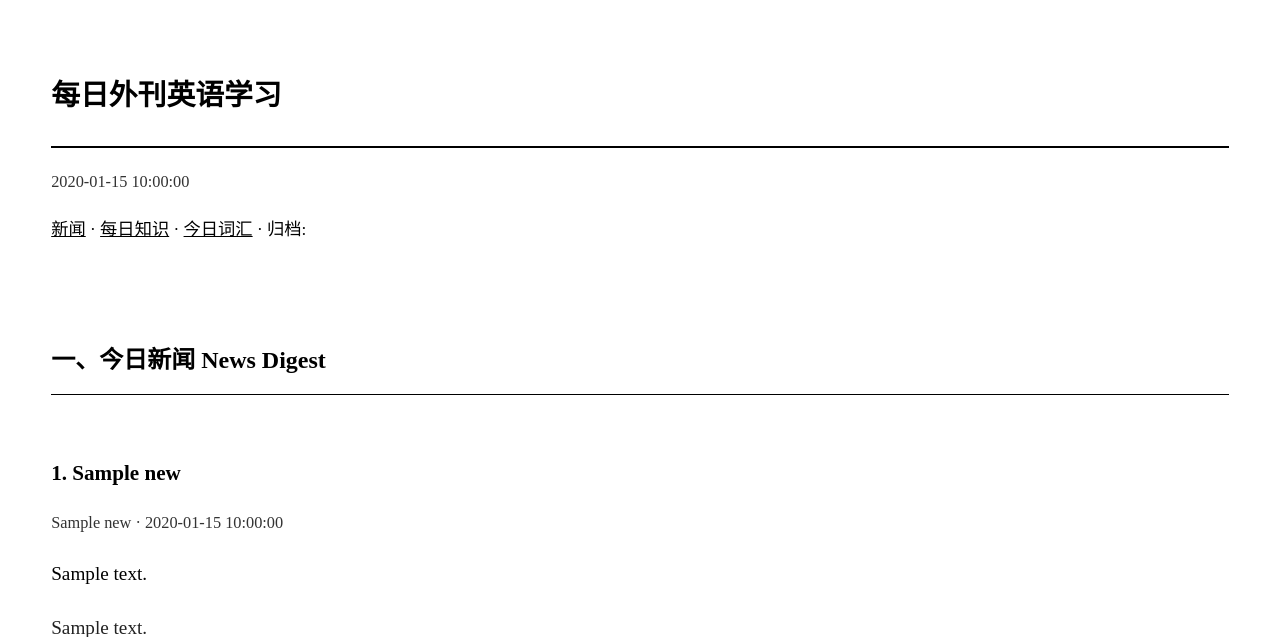
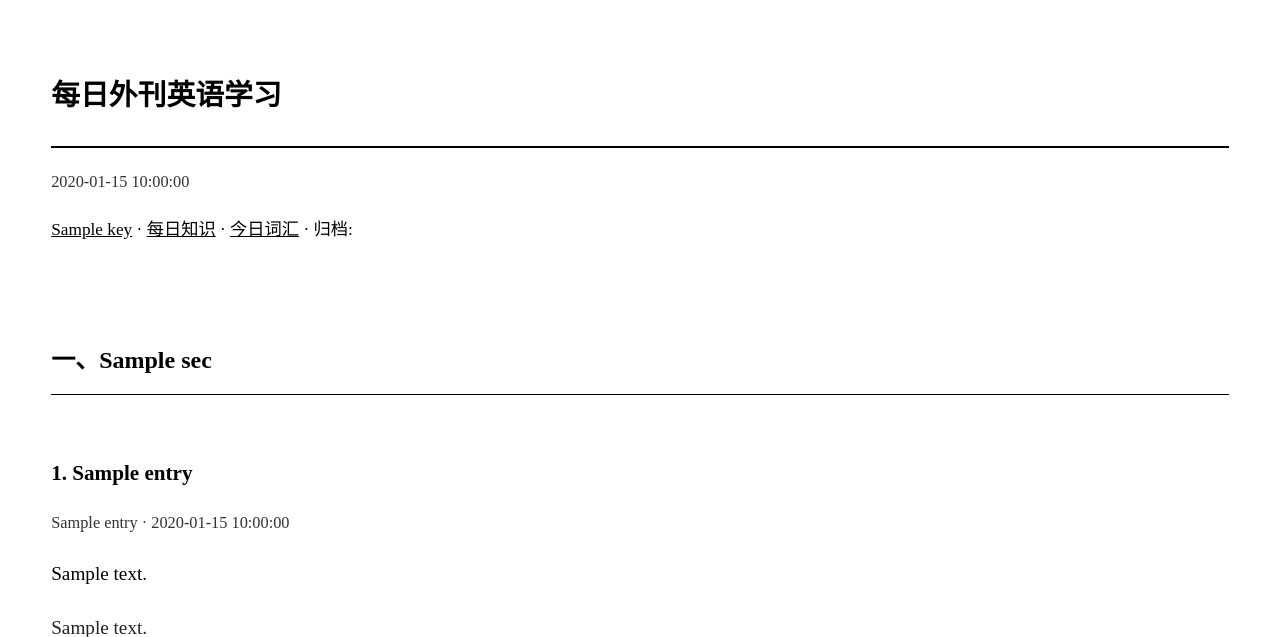
Before and after one commit to gaoshiqi1991-tech/daily-english-learning, a Python web app: template templates/kindle.html in a window 1280 px wide. Shown: the top 637 px of the page. Run offline with Jinja, Linux system fonts and the light colour scheme; the template is opened without the code that fills it: most values are stand-ins (such as "Sample title", 1, 10 or a date in 2020).

Commit message:
feat: render news by sections with dynamic numbering (PC + Kindle)

```diff
--- a/templates/kindle.html
+++ b/templates/kindle.html
@@ -26,12 +26,14 @@
 <h1>每日外刊英语学习</h1>
 <p class="date">{{ date }}</p>
 <p class="nav">
-  <a href="#news">新闻</a> · <a href="#kb">每日知识</a> · <a href="#vocab">今日词汇</a>
+  {% for sec in news_sections %}<a href="#sec{{ loop.index }}">{{ sec.key }}</a> · {% endfor %}<a href="#kb">每日知识</a> · <a href="#vocab">今日词汇</a>
   {% if archive_links %} · 归档: {% for a in archive_links %}<a href="archive/{{ a }}.html">{{ a.replace('kindle-', '')[5:] }}</a> {% endfor %}{% endif %}
 </p>
 
-<h2 id="news">一、今日新闻 News Digest</h2>
-{% for n in news %}
+{% set nums = ['一','二','三','四','五','六','七','八'] %}
+{% for sec in news_sections %}
+<h2 id="sec{{ loop.index }}">{{ nums[loop.index0] }}、{{ sec.title }}</h2>
+{% for n in sec.entries %}
 <div class="item">
   <h3>{{ loop.index }}. {{ n.title }}</h3>
   <p class="src">{{ n.source_name }} · {{ n.published }}</p>
@@ -44,9 +46,10 @@
   {% endif %}
 </div>
 {% endfor %}
+<hr>
+{% endfor %}
 
-<hr>
-<h2 id="kb">二、每日知识 Knowledge of the Day</h2>
+<h2 id="kb">{{ nums[news_sections|length] }}、每日知识 Knowledge of the Day</h2>
 {% for it in kb_items %}
 <div class="item">
   <h3>{{ loop.index }}. {{ it.title }}</h3>
@@ -59,7 +62,7 @@
 {% endfor %}
 
 <hr>
-<h2 id="vocab">三、今日词汇 Vocabulary of the Day</h2>
+<h2 id="vocab">{{ nums[news_sections|length + 1] }}、今日词汇 Vocabulary of the Day</h2>
 {% for v in vocab %}
 <div class="item">
   <p><span class="word">{{ loop.index }}. {{ v.word }}</span> {{ v.phonetic }} <i>{{ v.pos }}</i></p>
--- a/templates/page.html
+++ b/templates/page.html
@@ -44,8 +44,9 @@
     <div class="date">{{ date }}</div>
   </header>
 
-  <h2>📰 今日新闻 News Digest</h2>
-  {% for n in news %}
+  {% for sec in news_sections %}
+  <h2>{{ sec.icon }} {{ sec.title }}</h2>
+  {% for n in sec.entries %}
   <div class="card">
     <h3>{{ n.title }}</h3>
     <div class="src">{{ n.source_name }} · {{ n.published }} · <a href="{{ n.url }}">原文 ↗</a></div>
@@ -57,6 +58,7 @@
     <p class="en">{{ n.content[:300] }}…</p>
     {% endif %}
   </div>
+  {% endfor %}
   {% endfor %}
 
   <h2>📚 每日知识 Knowledge of the Day</h2>
```
